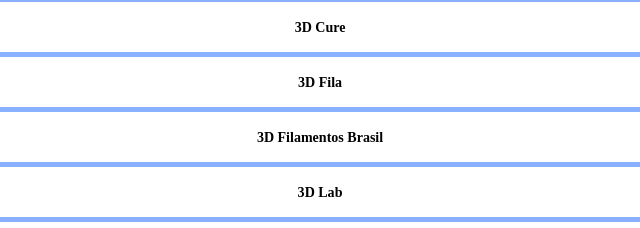
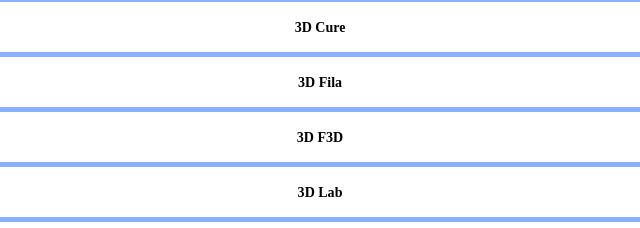
Before and after one commit to pauloAlba/lupa3d, a plain HTML site: page index.html in a window 1280 px wide. Both pictures are taken after a click on the item "Resinas 3D". Shown: the part 261-489 px from the top of the page, 261-901 px from the left. Drawn offline with Linux system fonts and the light colour scheme.

Commit message:
menus atualizados

```diff
--- a/index.html
+++ b/index.html
@@ -81,7 +81,7 @@
         <ul>
           <li> <img src="image/fabricantes/3Dcure.svg"> <h3>3D Cure</h3>   <span><a href="https://3dcure.com.br/" target="_blank" class="visitar">Visitar Site</a><button class="exclamacao">!</button></span></li>
           <li> <img src="image/fabricantes/3Dfila.svg"> <h3>3D Fila</h3> <span><a href="https://3dfila.com.br/" target="_blank" class="visitar">Visitar Site</a><button class="exclamacao">!</button></span></li>
-          <li> <img src="image/fabricantes/F3d.svg"> <h3>3D Filamentos Brasil</h3> <span><a href="https://www.filamentos3dbrasil.com.br/" target="_blank" class="visitar">Visitar Site</a><button class="exclamacao">!</button></span></li>
+          <li> <img src="image/fabricantes/F3d.svg"> <h3>3D F3D</h3> <span><a href="https://www.filamentos3dbrasil.com.br/" target="_blank" class="visitar">Visitar Site</a><button class="exclamacao">!</button></span></li>
           <li> <img src="image/fabricantes/3Dlab.svg"> <h3>3D Lab</h3>  <span><a href="https://3dlab.com.br/" target="_blank" class="visitar">Visitar Site</a><button class="exclamacao">!</button></span></li>
           <li> <img src="image/fabricantes/GTMax 3D.svg" alt="">  <h3>GTMax 3D</h3>   <span><a href="https://www.gtmax3d.com.br/" target="_blank" class="visitar">Visitar Site</a><button class="exclamacao">!</button></span></li>
           <li> <img src="image/fabricantes/makertechLabs.svg"> <h3>Makertechlabs</h3>  <span><a href="https://www.makertechlabs.com.br/" target="_blank" class="visitar">Visitar Site</a><button class="exclamacao">!</button></span></li>
@@ -97,7 +97,7 @@
       <section class="menuFabricantesEmpresas fabricantesFilamentos hidden">
         <ul>
           <li> <img src="image/fabricantes/3Dfila.svg"> <h3>3D Fila</h3> <span><a href="https://3dfila.com.br/" target="_blank" class="visitar">Visitar Site</a><button class="exclamacao">!</button></span></li>
-          <li> <img src="image/fabricantes/F3d.svg"> <h3>3D Filamentos Brasil</h3> <span><a href="https://www.filamentos3dbrasil.com.br/" target="_blank" class="visitar">Visitar Site</a><button class="exclamacao">!</button></span></li>
+          <li> <img src="image/fabricantes/F3d.svg"> <h3>3D F3D</h3> <span><a href="https://www.filamentos3dbrasil.com.br/" target="_blank" class="visitar">Visitar Site</a><button class="exclamacao">!</button></span></li>
           <li> <img src="image/fabricantes/3Dlab.svg"> <h3>3D Lab</h3>  <span><a href="https://3dlab.com.br/" target="_blank" class="visitar">Visitar Site</a><button class="exclamacao">!</button></span></li>
           <li> <img src="image/fabricantes/3Dvale.svg"> <h3>3D Vale</h3>  <span><a href="http://3dvale.com.br" target="_blank" class="visitar">Visitar Site</a><button class="exclamacao">!</button></span></li>
           <li> <img src="image/fabricantes/GTMax 3D.svg" alt="">  <h3>GTMax 3D</h3>   <span><a href="https://www.gtmax3d.com.br/" target="_blank" class="visitar">Visitar Site</a><button class="exclamacao">!</button></span></li>
```
